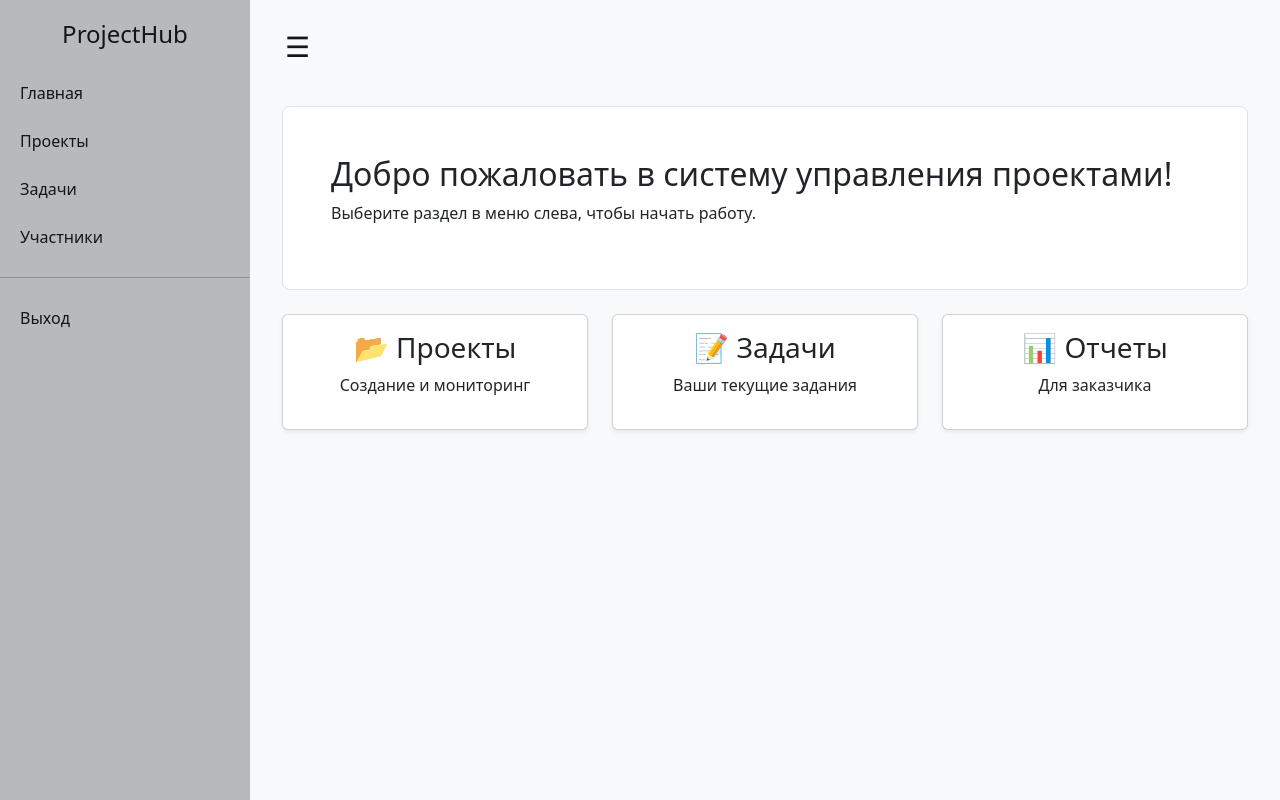
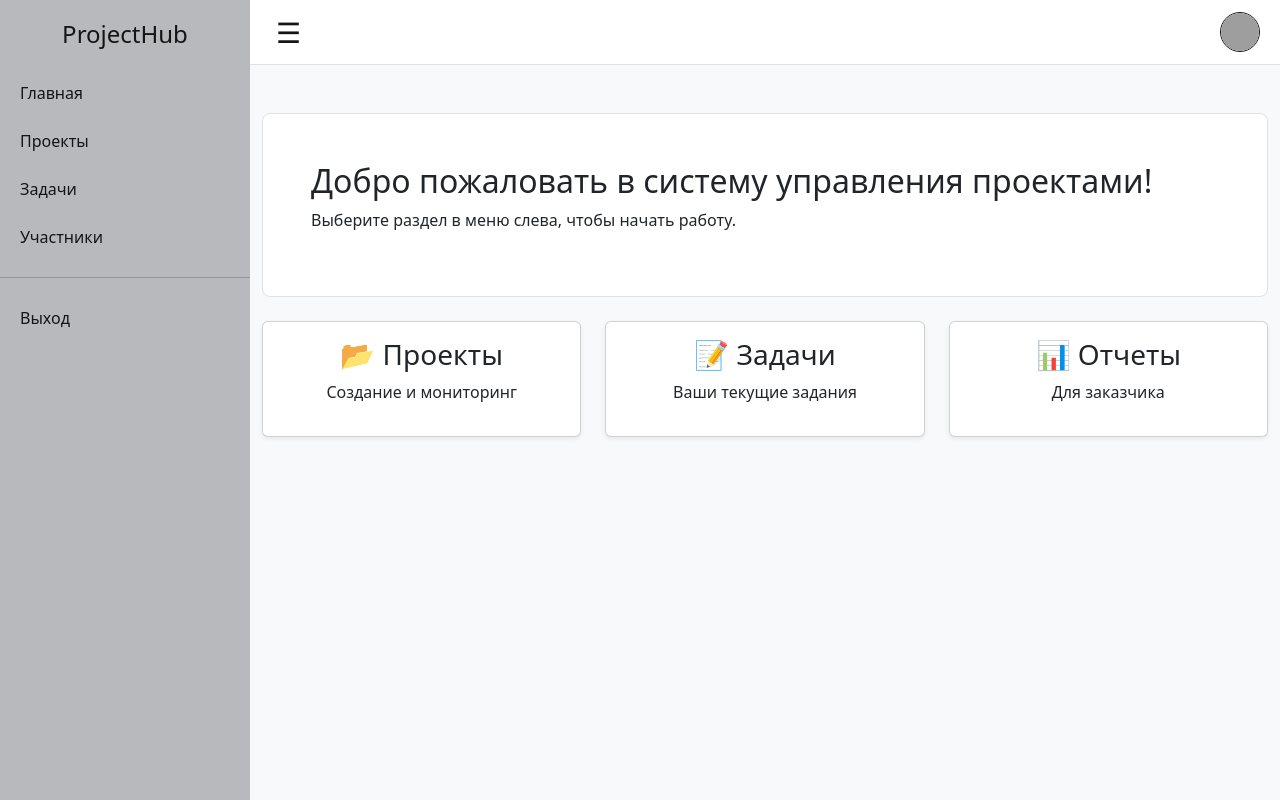
Before and after one commit to Alika443/diplom, a FastAPI app: page / in a window 1280 px wide. Run offline with FastAPI, Linux system fonts and the light colour scheme; grey boxes are pictures that could not be loaded.

Commit message:
значок профиля

```diff
--- a/templates/base.html
+++ b/templates/base.html
@@ -20,14 +20,13 @@
             position: fixed;
             top: 0;
             left: 0;
-            width: 250px; /* Начальная ширина */
+            width: 250px;
             z-index: 1000;
-            transition: transform 0.3s ease; /* Плавность для скрытия */
+            transition: transform 0.3s ease;
             display: flex;
             flex-direction: column;
         }
 
-        /* Когда панель скрыта */
         .sidebar.collapsed {
             transform: translateX(-100%);
         }
@@ -44,7 +43,7 @@
             display: block;
             padding: 12px 20px;
             font-weight: 500;
-            white-space: nowrap; /* Чтобы текст не переносился при сужении */
+            white-space: nowrap;
             overflow: hidden;
         }
 
@@ -53,7 +52,6 @@
             color: #000;
         }
 
-        /* --- РЕЗАЙЗЕР (Линия для перетаскивания) --- */
         .resizer {
             width: 8px;
             cursor: col-resize;
@@ -66,31 +64,68 @@
         }
 
         .resizer:hover {
-            background: rgba(0, 0, 0, 0.1); /* Подсветка при наведении */
+            background: rgba(0, 0, 0, 0.1);
         }
 
         /* Контентная область */
         .content {
             transition: margin-left 0.3s ease, width 0.3s ease;
-            margin-left: 250px; /* Должно совпадать с шириной sidebar */
-            padding: 20px;
+            margin-left: 250px;
             min-height: 100vh;
+            display: flex;
+            flex-direction: column;
         }
 
-        /* Когда панель скрыта, контент занимает всё место */
         .content.expanded {
             margin-left: 0 !important;
         }
 
-        /* Кнопка "гамбургер" */
+        /* Верхняя панель (Header) */
+        .header-container {
+            display: flex;
+            justify-content: space-between;
+            align-items: center;
+            padding: 10px 20px;
+            background-color: #ffffff;
+            border-bottom: 1px solid #dee2e6;
+        }
+
         #toggleSidebar {
             background: none;
             border: none;
             font-size: 28px;
             cursor: pointer;
-            padding: 5px 15px;
             color: #151516;
-            margin-bottom: 10px;
+        }
+
+        /* Профиль */
+        .profile-avatar {
+    /* Фиксируем размер, чтобы Flexbox не мог его сжать */
+    width: 40px !important;
+    height: 40px !important;
+    min-width: 40px !important;
+    min-height: 40px !important;
+
+    /* Сохраняем пропорции 1 к 1 */
+    aspect-ratio: 1 / 1 !important;
+
+    border-radius: 50% !important;
+    object-fit: cover !important;
+    border: 1px solid #151516;
+
+    /* Убираем возможные отступы от Bootstrap */
+    padding: 0 !important;
+    margin: 0 !important;
+    display: block !important;
+}
+
+
+        .profile-avatar:hover {
+            opacity: 0.8;
+        }
+
+        .profile-dropdown::after {
+            display: none !important;
         }
     </style>
 </head>
@@ -104,14 +139,27 @@
         <a href="/users">Участники</a>
         <hr>
         <a href="/logout">Выход</a>
-
         <div class="resizer" id="resizer"></div>
     </nav>
 
     <main class="content" id="content">
-        <button id="toggleSidebar" title="Скрыть/Показать меню">☰</button>
+        <header class="header-container">
+            <button id="toggleSidebar" title="Скрыть/Показать меню">☰</button>
 
-        <div class="container-fluid">
+            <div class="dropdown">
+                <a href="#" class="profile-dropdown dropdown-toggle" data-bs-toggle="dropdown" aria-expanded="false">
+                    <img src="https://thumbs.dreamstime.com/b/%D0%BF%D1%80%D0%BE%D1%84%D0%B8%D0%BB%D1%8C-%D0%BF%D0%BE%D0%BB%D1%8C%D0%B7%D0%BE%D0%B2%D0%B0%D1%82%D0%B5%D0%BB%D1%8F-%D0%B2%D0%B5%D0%BA%D1%82%D0%BE%D1%80%D0%B0-%D0%BF%D1%80%D0%BE%D1%84%D0%B8%D0%BB%D1%8F-%D0%B0%D0%B2%D0%B0%D1%82%D0%B0%D1%80%D1%8B-%D0%BF%D0%BE-%D1%83%D0%BC%D0%BE%D0%BB%D1%87%D0%B0%D0%BD%D0%B8%D1%8E-179376714.jpg" alt="Профиль" class="profile-avatar">
+                </a>
+                <ul class="dropdown-menu dropdown-menu-end shadow-sm border-0">
+                    <li><h6 class="dropdown-header">Пользователь</h6></li>
+                    <li><a class="dropdown-item" href="/profile">Настройки</a></li>
+                    <li><hr class="dropdown-divider"></li>
+                    <li><a class="dropdown-item text-danger" href="/logout">Выход</a></li>
+                </ul>
+            </div>
+        </header>
+
+        <div class="container-fluid py-4">
             {% block content %}{% endblock %}
         </div>
     </main>
@@ -124,31 +172,26 @@
         const resizer = document.getElementById('resizer');
         const toggleBtn = document.getElementById('toggleSidebar');
 
-        // --- 1. СКРЫТИЕ ПАНЕЛИ ---
+        // Скрытие панели
         toggleBtn.addEventListener('click', () => {
             sidebar.classList.toggle('collapsed');
             content.classList.toggle('expanded');
         });
 
-        // --- 2. ИЗМЕНЕНИЕ ШИРИНЫ (RESIZE) ---
+        // Изменение ширины
         let isResizing = false;
 
         resizer.addEventListener('mousedown', (e) => {
             isResizing = true;
             document.body.style.cursor = 'col-resize';
-            document.body.style.userSelect = 'none'; // Отключаем выделение текста
+            document.body.style.userSelect = 'none';
         });
 
         document.addEventListener('mousemove', (e) => {
             if (!isResizing) return;
-
-            // Текущая координата мыши - это и есть новая ширина
             let newWidth = e.clientX;
-
-            // Устанавливаем границы (чтобы не схлопнулось совсем и не растянулось на весь экран)
             if (newWidth > 150 && newWidth < 600) {
                 sidebar.style.width = newWidth + 'px';
-                // Если панель не скрыта, двигаем контент за ней
                 if (!sidebar.classList.contains('collapsed')) {
                     content.style.marginLeft = newWidth + 'px';
                 }
```
